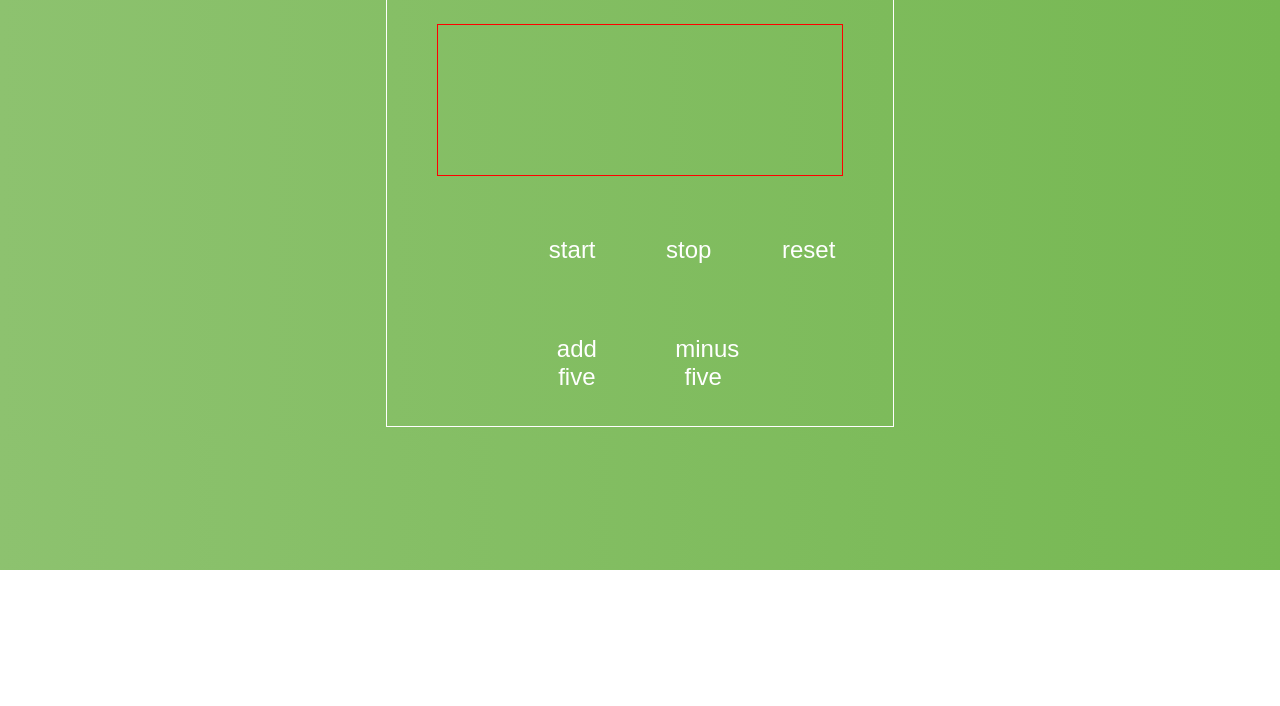
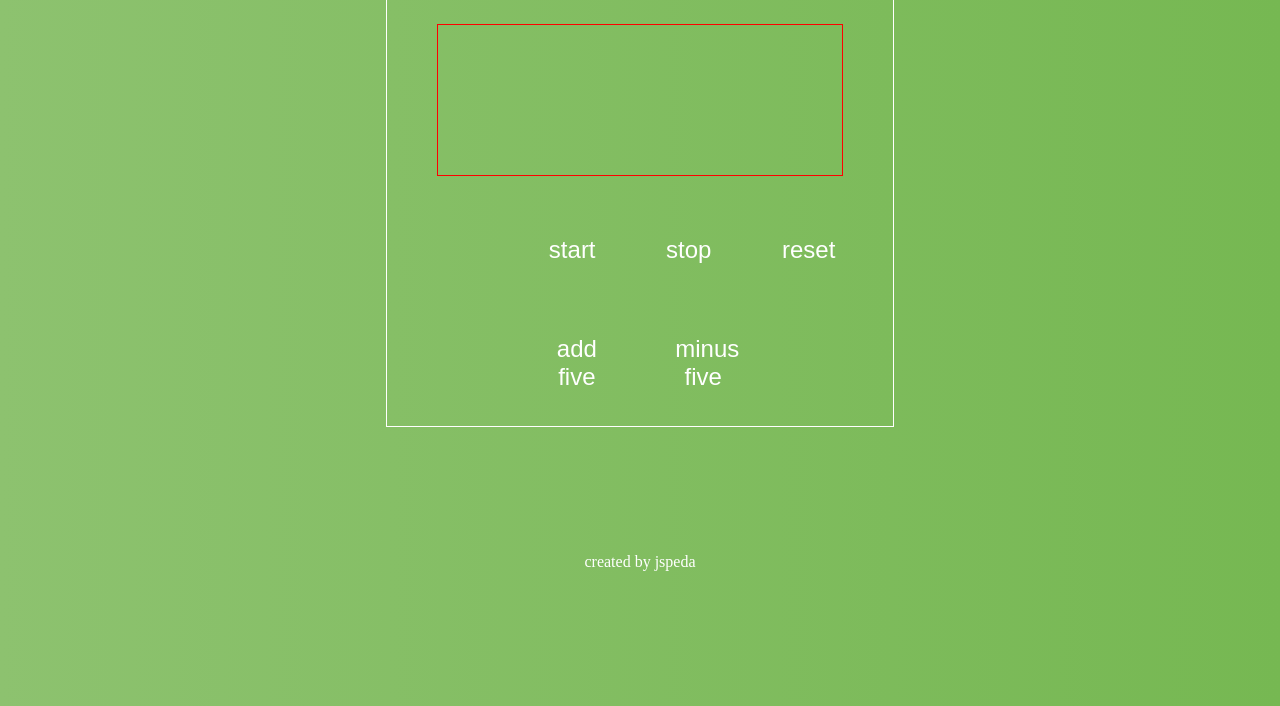
Before and after one commit to jspeda/simple-pomodoro, a plain HTML site: page index.html in a window 1280 px wide. Shown: the part 230-936 px from the top of the page. Before the commit the page ends 800 px from the top, so only its background shows below. Drawn offline with Linux system fonts and the light colour scheme; a web font is replaced by a local one.

Commit message:
Added footer

```diff
--- a/index.html
+++ b/index.html
@@ -28,12 +28,10 @@
           <button class="plus5">add five</button>
           <button class="minus5">minus five</button>
       </div>
-
-
     </div>
-
-
-
+    <div class="footer">
+      created by jspeda
+    </div>
   </div>
 
 </body>
--- a/style.css
+++ b/style.css
@@ -61,5 +61,9 @@ button {
   color: white;
   padding: 10px;
   text-align: center;
+}
 
+.footer {
+  margin: 10%;
+  color: white;
 }
```
